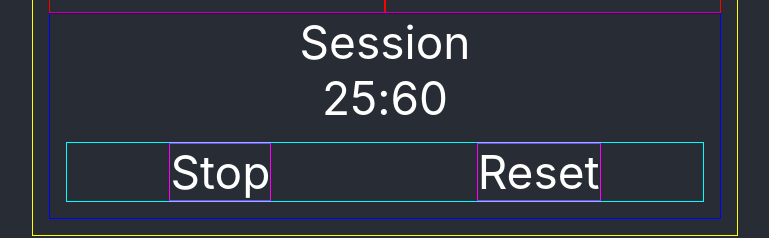
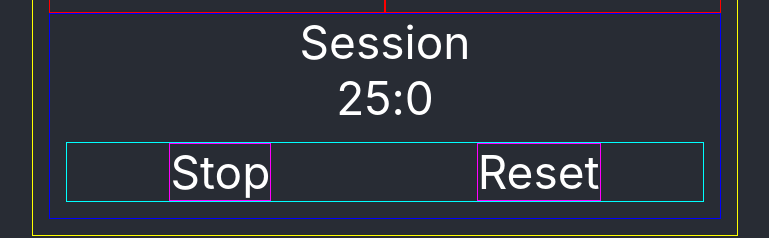
Before and after one commit to alstroemerieae/fcc-react-pomodoro, a React (Create React App) app: page / in a window 1280 px wide. Shown: the part 359-597 px from the top of the page, without its empty margins (255-1024 px from the left). Built offline with nearby package versions, Linux system fonts and the light colour scheme.

Commit message:
Fix minutes and seconds setting

```diff
--- a/src/App.js
+++ b/src/App.js
@@ -4,11 +4,13 @@ import { useEffect, useState } from 'react';
 function App() {
   const [seconds, setSeconds] = useState(0);
   const [minutes, setMinutes] = useState(25);
-  // const [secondsDisplay, setSecondsDisplay] = useState("15")
-  // const [minutesDisplay, setMinutesDisplay] = useState("15")
 
   useEffect(() => {
     return () => {
+    if (seconds === 0) {
+      setSeconds(59);
+      setMinutes(minutes - 1)
+    }
       console.log(seconds)
       console.log(minutes)
     }
@@ -19,25 +21,7 @@ function App() {
     setInterval(() => {
       setSeconds(seconds => seconds - 1);
     }, 1000);
-    // Set Minutes
-    setInterval(() => {
-      setMinutes(minutes => minutes - 1);
-    }, 60000);
   }
-  // setSecondsDisplay(seconds.toString());
-  // setMinutesDisplay(minutes.toString());
-  if (seconds === 0) {
-    setSeconds(60);
-  }
-
-
-  // if (seconds > 9) {
-  //   setSecondsDisplay("" + seconds);
-  // } else {
-  //   setSecondsDisplay("0" + seconds)
-  // }
-
-
 
   return (
     <div className="container">
```
